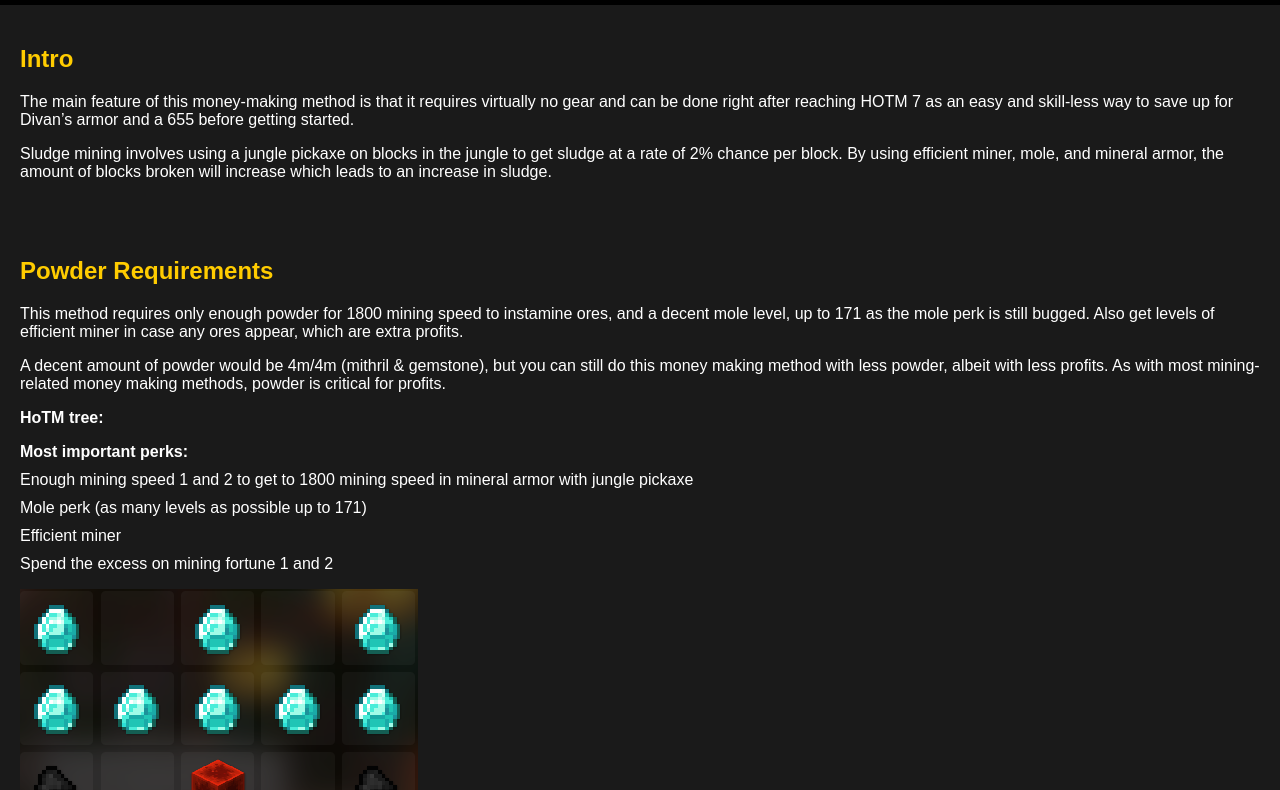
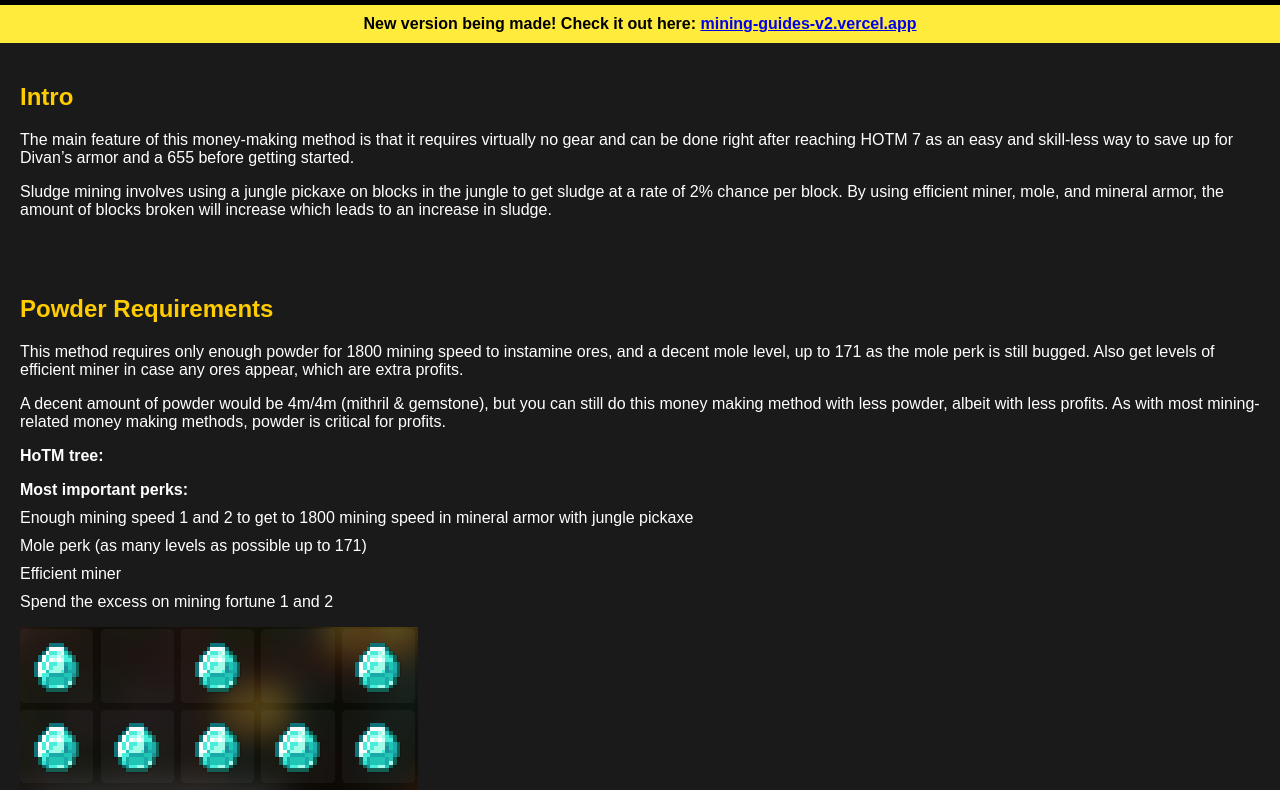
Before and after one commit to mining-guides/mining-guides.github.io, a plain HTML site: page sludge.html in a window 1280 px wide. Shown: the part 72-862 px from the top of the page. Drawn offline with Linux system fonts and the light colour scheme.

Commit message:
Update sludge.html

```diff
--- a/sludge.html
+++ b/sludge.html
@@ -18,6 +18,12 @@
     <header>
         <h1>Sludge (Slug) Mining Guide</h1>
     </header>
+        <div style="background-color: #ffeb3b; color: #000; text-align: center; padding: 10px; font-weight: bold;">
+         New version being made! Check it out here:
+        <a href="https://mining-guides-v2.vercel.app/" target="_blank" style="color: #0000ee; text-decoration: underline;">
+            mining-guides-v2.vercel.app
+        </a>
+    </div>
     <section id="intro">
         <h2>Intro</h2>
         <p>The main feature of this money-making method is that it requires virtually no gear and can be done right after reaching HOTM 7 as an easy and skill-less way to save up for Divan’s armor and a 655 before getting started.</p>
```
